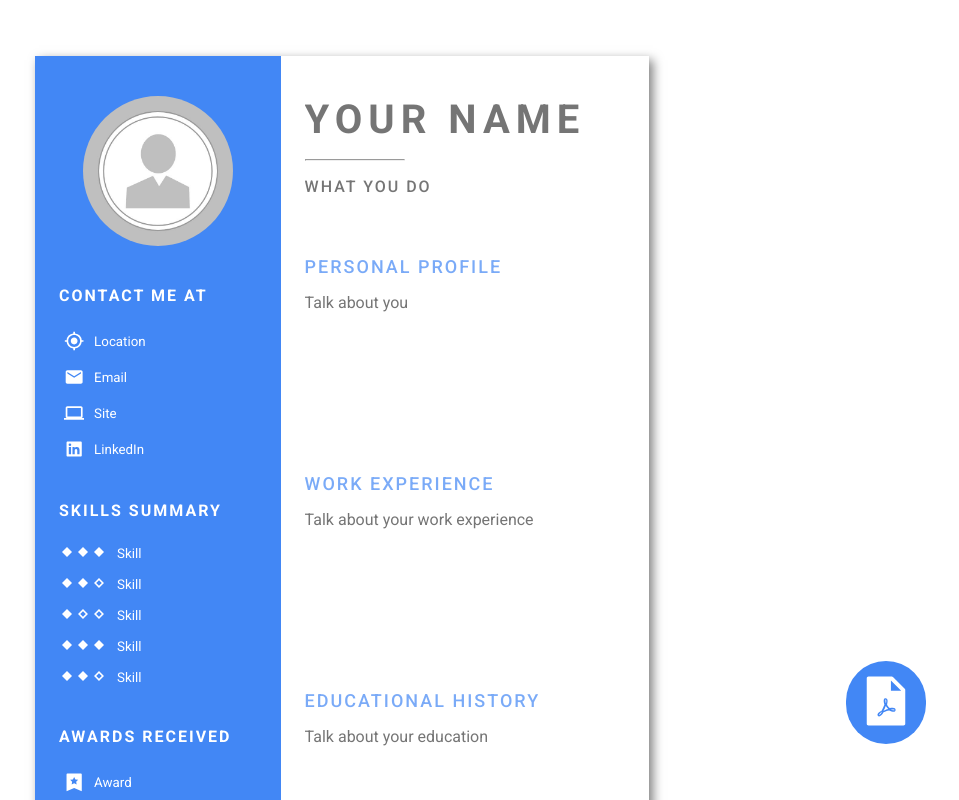
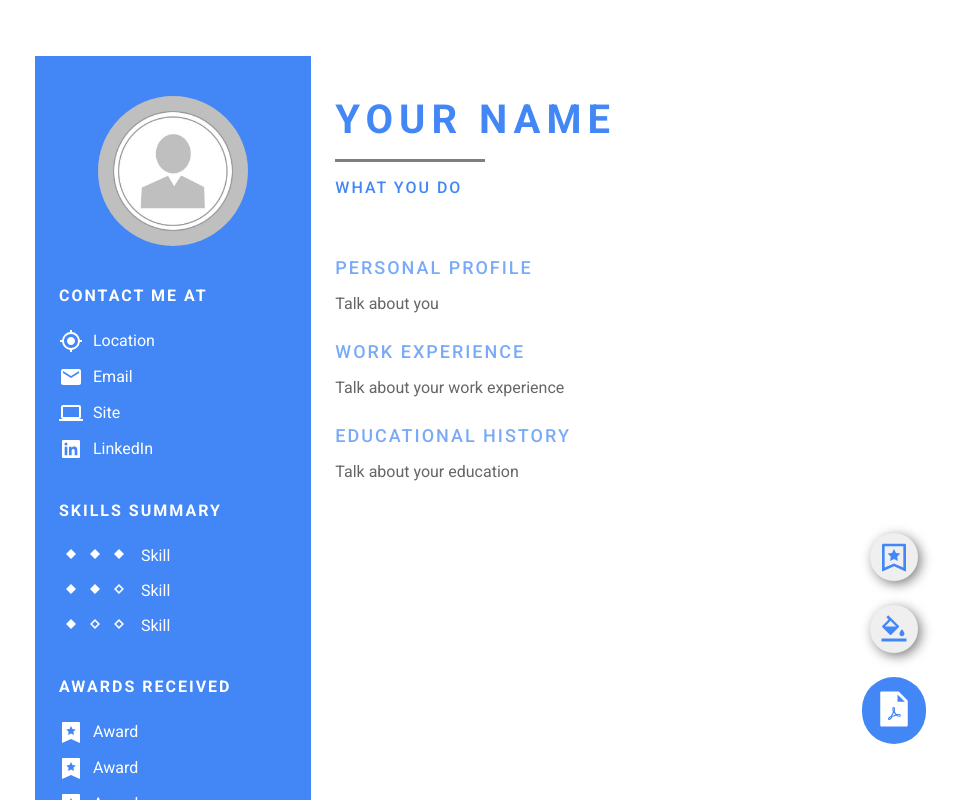
Before and after one commit to pedro-isacss/get-docs, a React (Create React App) app: page /resume-1 in a window 1280 px wide. Shown: the top 800 px of the page, without its empty margins (298-1257 px from the left). Built offline with nearby package versions, Linux system fonts and the light colour scheme.

Commit message:
Export as PDF

```diff
--- a/src/Pages/Resume1/index.js
+++ b/src/Pages/Resume1/index.js
@@ -2,7 +2,8 @@ import { useState } from "react";
 import styles from "./index.module.css";
 import profileImgDefault from "../../images/profile.jpg";
 import { contactMe, awardsReceived, skillsFields } from "./utils";
-import { AiFillFilePdf } from "react-icons/ai";
+import { AiFillFilePdf, AiOutlineBgColors } from "react-icons/ai";
+import { RiBookmark3Line } from "react-icons/ri";
 import html2canvas from "html2canvas";
 import jsPDF from "jspdf";
 
@@ -11,6 +12,7 @@ const Resume1 = () => {
   const [skills, setSkills] = useState(skillsFields("#fff"));
   const [canChangeSkillsStars, setCanChangeSkillsStars] = useState(true);
   const [colorTheme, setColorTheme] = useState("#4287f5");
+  const [activeAwards, setActiveAwards] = useState(true);
   const contactme = contactMe("#fff");
   const awards = awardsReceived("#fff");
 
@@ -29,10 +31,10 @@ const Resume1 = () => {
   const handleDownloadAsPDF = () => {
     const paper = document.getElementById("paper");
     html2canvas(paper).then((canvas) => {
-      const imgData = canvas.toDataURL("image/png");
-      const pdf = new jsPDF();
-      pdf.addImage(imgData, "PNG", 24, 24);
-      pdf.output("dataurlnewwindow");
+      const imgData = canvas.toDataURL("image/JPEG");
+      const pdf = new jsPDF("p", "px", [345, 492]);
+      pdf.addImage(imgData, "JPEG", 0, 0);
+      pdf.save("resume.pdf");
     });
   };
 
@@ -59,7 +61,7 @@ const Resume1 = () => {
               return (
                 <label key={contact.placeholder}>
                   {contact.icon}
-                  <input placeholder={contact.placeholder} />
+                  <p contentEditable={true}>{contact.placeholder}</p>
                 </label>
               );
             })}
@@ -68,7 +70,7 @@ const Resume1 = () => {
             <span>Skills summary</span>
             {skills.map((skill, index) => {
               return (
-                <label key={index}>
+                <div className={styles.label} key={index}>
                   <button onClick={() => handleChangeSkillsStars(index, 1)}>
                     {skill.iconMarked}
                   </button>
@@ -78,64 +80,82 @@ const Resume1 = () => {
                   <button onClick={() => handleChangeSkillsStars(index, 3)}>
                     {skill.stars >= 3 ? skill.iconMarked : skill.icon}
                   </button>
-                  <input placeholder={skill.placeholder} />
-                </label>
+                  <p contentEditable={true}>{skill.placeholder}</p>
+                </div>
               );
             })}
           </div>
+          {activeAwards && (
             <div className={styles.containerTopic}>
               <span>Awards received</span>
               {awards.map((award, index) => {
                 return (
                   <label key={index}>
                     {award.icon}
-                  <input placeholder={award.placeholder} />
+                    <p contentEditable={true}>{award.placeholder}</p>
                   </label>
                 );
               })}
             </div>
+          )}
         </div>
         <div className={styles.left}>
-          <input
+          <p
             className={styles.name}
-            placeholder="Your Name"
             style={{ color: colorTheme }}
-          />
+            contentEditable={true}
+          >
+            Your name
+          </p>
           <hr />
-          <input
+          <p
             className={styles.profession}
             style={{ color: colorTheme }}
-            placeholder="What you do"
-          />
+            contentEditable={true}
+          >
+            What you do
+          </p>
           <span style={{ color: colorTheme }}>Personal profile</span>
-          <textarea
-            wrap="soft"
-            rows={8}
-            className={styles.textarea}
-            placeholder="Talk about you"
-          />
+          <pre className={styles.textarea} contentEditable={true}>
+            Talk about you
+          </pre>
           <span style={{ color: colorTheme }}>Work experience</span>
-          <textarea
-            wrap="soft"
-            rows={8}
-            className={styles.textarea}
-            placeholder="Talk about your work experience"
-          />
+          <pre contentEditable={true} className={styles.textarea}>
+            Talk about your work experience
+          </pre>
           <span style={{ color: colorTheme }}>Educational history</span>
-          <textarea
-            wrap="soft"
-            rows={8}
-            className={styles.textarea}
-            placeholder="Talk about your education"
-          />
+          <pre contentEditable={true} className={styles.textarea}>
+            Talk about your education
+          </pre>
         </div>
       </div>
+      <div className={styles.buttons}>
         <button
+          onClick={() => setActiveAwards(!activeAwards)}
+          className={styles.activeAwardsBtn}
+        >
+          <RiBookmark3Line
+            style={{ opacity: activeAwards ? 1 : 0.5 }}
+            color={colorTheme}
+            size={32}
+          />
+        </button>
+        <button className={styles.colorBtn}>
+          <input
+            type="color"
+            onChange={(e) => setColorTheme(e.target.value)}
+            value={colorTheme}
+          />
+          <AiOutlineBgColors color={colorTheme} size={32} />
+        </button>
+        <button
+          style={{ backgroundColor: colorTheme }}
           onClick={() => handleDownloadAsPDF()}
           className={styles.downloadBtn}
         >
-        <AiFillFilePdf color="#fff" size={56} />
+          <AiFillFilePdf color="#fff" size={40} />
         </button>
+      </div>
     </div>
   );
 };
--- a/src/Pages/Resume1/index.module.css
+++ b/src/Pages/Resume1/index.module.css
@@ -15,13 +15,12 @@
   display: flex;
   width: 614px;
   height: 874px;
-  box-shadow: 4px 4px 10px rgba(0, 0, 0, 0.5);
   margin: 56px 24px;
 }
 
 /* === RIGHT === */
 .container .paper .right {
-  width: 40%;
+  width: 45%;
   padding: 40px 24px;
 }
 
@@ -67,26 +66,37 @@
   letter-spacing: 2px;
 }
 
-.container .paper .right .containerTopic label {
+.container .paper .right .containerTopic label,
+.container .paper .right .containerTopic .label {
   display: flex;
-  align-items: center;
   margin-top: 12px;
+  width: 100%;
 }
 
-.container .paper .right .containerTopic label input {
+.container .paper .right .containerTopic label svg,
+.container .paper .right .containerTopic .label svg {
+  min-width: 24px;
+}
+
+.container .paper .right .containerTopic label p,
+.container .paper .right .containerTopic .label p {
   margin-left: 8px;
   border: none;
   color: #fff;
   background-color: transparent;
   padding: 2px;
   width: 100%;
+  max-width: 192px;
+  white-space: pre-wrap;
+  white-space: -moz-pre-wrap;
+  white-space: -pre-wrap;
+  white-space: -o-pre-wrap;
+  word-wrap: break-word;
+  cursor: pointer;
 }
 
-.container .paper .right .containerTopic label input::placeholder {
-  color: #fff;
-}
-
-.container .paper .right .containerTopic label button {
+.container .paper .right .containerTopic label button,
+.container .paper .right .containerTopic .label button {
   background-color: transparent;
   border: none;
   cursor: pointer;
@@ -94,16 +104,10 @@
 
 /* === LEFT === */
 .container .paper .left {
-  width: 60%;
+  width: 55%;
   padding: 40px 24px;
   display: flex;
   flex-direction: column;
-}
-
-.container .paper .left input,
-.container .paper .left textarea {
-  border: none;
-  width: 100%;
 }
 
 .container .paper .left .name {
@@ -115,8 +119,11 @@
 }
 
 .container .paper .left hr {
-  width: 100px;
+  width: 150px;
   margin: 16px 0;
+  height: 3px;
+  border: none;
+  background-color: rgba(0, 0, 0, 0.5);
 }
 
 .container .paper .left .profession {
@@ -142,14 +149,60 @@
   font-size: 16px;
   resize: none;
   padding: 4px 0;
+  max-width: 100%;
+  white-space: pre-wrap;
+  white-space: -moz-pre-wrap;
+  white-space: -pre-wrap;
+  white-space: -o-pre-wrap;
+  word-wrap: break-word;
+  cursor: pointer;
 }
 
 /* === Download button === */
-.downloadBtn {
+.buttons {
+  display: flex;
+  flex-direction: column;
+  justify-content: center;
+  align-items: center;
   position: fixed;
   right: 56px;
   bottom: 56px;
-  background-color: #4287f5;
+}
+
+.buttons .colorBtn,
+.buttons .activeAwardsBtn {
+  height: 48px;
+  width: 48px;
+  display: flex;
+  justify-content: center;
+  align-items: center;
+  box-shadow: 3px 3px 12px rgba(0, 0, 0, 0.5);
+  margin-bottom: 24px;
+  border-radius: 50%;
+  position: relative;
+  border: none;
+  cursor: pointer;
+}
+
+.buttons .colorBtn input[type="color"] {
+  -webkit-appearance: none;
+  border: none;
+  position: absolute;
+  height: 48px;
+  width: 48px;
+  opacity: 0;
+  cursor: pointer;
+}
+
+.buttons .colorBtn input[type="color"]::-webkit-color-swatch {
+  border: none;
+  border-radius: 100px;
+  height: 48px;
+  width: 48px;
+  opacity: 0;
+}
+
+.buttons .downloadBtn {
   border: none;
   padding: 12px;
   border-radius: 100px;
--- a/src/Pages/Resume1/utils.js
+++ b/src/Pages/Resume1/utils.js
@@ -46,18 +46,6 @@ export const skillsFields = (color) => {
       placeholder: "Skill",
       stars: 1,
     },
-    {
-      icon: <VscDebugBreakpointLogUnverified color={color} size={16} />,
-      iconMarked: <VscDebugBreakpointLog color={color} size={16} />,
-      placeholder: "Skill",
-      stars: 3,
-    },
-    {
-      icon: <VscDebugBreakpointLogUnverified color={color} size={16} />,
-      iconMarked: <VscDebugBreakpointLog color={color} size={16} />,
-      placeholder: "Skill",
-      stars: 2,
-    },
   ];
 };
 
```
Lines whose indentation alone changed are shown as unchanged.
